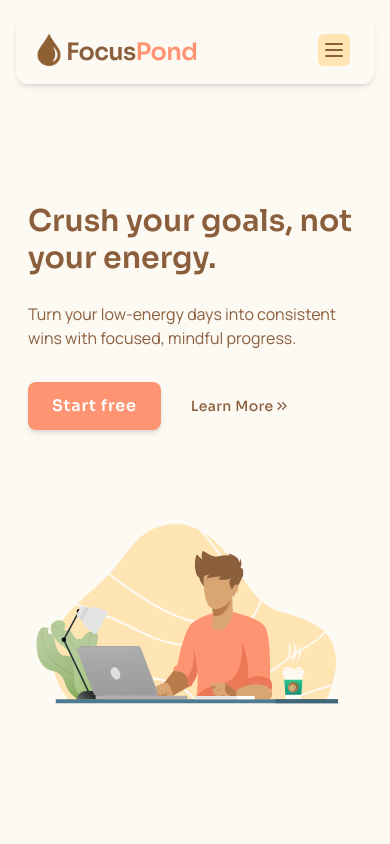
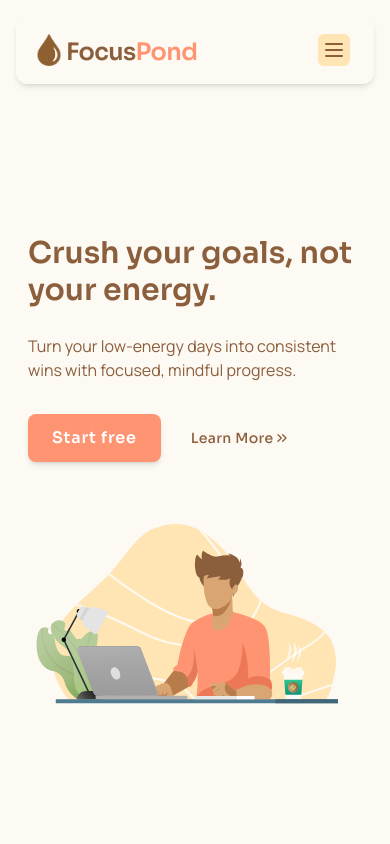
Before and after one commit to liannmaka/Focuspond, a Next.js app: page / in a window 390 px wide. Shown: the top 844 px of the page. Built offline with nearby package versions, Linux system fonts and the light colour scheme.

Commit message:
chore: made changes to hero section component

```diff
--- a/src/app/(landing-page)/_components/Hero.tsx
+++ b/src/app/(landing-page)/_components/Hero.tsx
@@ -8,7 +8,7 @@ import { ChevronsRight } from "lucide-react";
 const Hero: React.FC = () => {
   return (
     <section className="hero-section-wrapper flex-center content-center">
-      <div className="grid md:grid-cols-2 gap-12 items-center h-full">
+      <div className="grid lg:grid-cols-2 lg:gap-12 gap-4 items-center h-full">
         {/* Text Section */}
         <div>
           <h1>Crush your goals, not your energy.</h1>
--- a/src/app/(landing-page)/_components/PainSolution.tsx
+++ b/src/app/(landing-page)/_components/PainSolution.tsx
@@ -88,6 +88,7 @@ const StickyScrollBenefits = () => {
                   width={400}
                   height={300}
                   className="relative"
+                  priority
                 />
               </div>
             </div>
--- a/src/styles/globals.css
+++ b/src/styles/globals.css
@@ -37,7 +37,7 @@
 }
 
 @utility hero-section-wrapper {
-  @apply relative py-14 overflow-hidden min-h-[calc(100vh-var(--header-height))];
+  @apply relative pt-18 pb-10 lg:py-14 overflow-hidden min-h-[calc(100vh-var(--header-height))];
 }
 
 /* Default light mode for theme */
```
